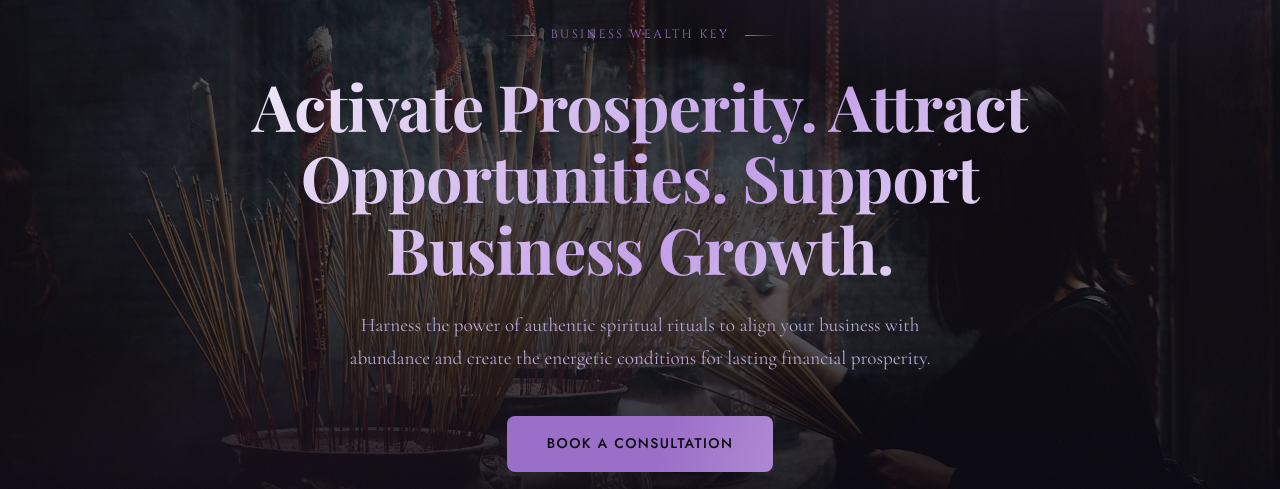
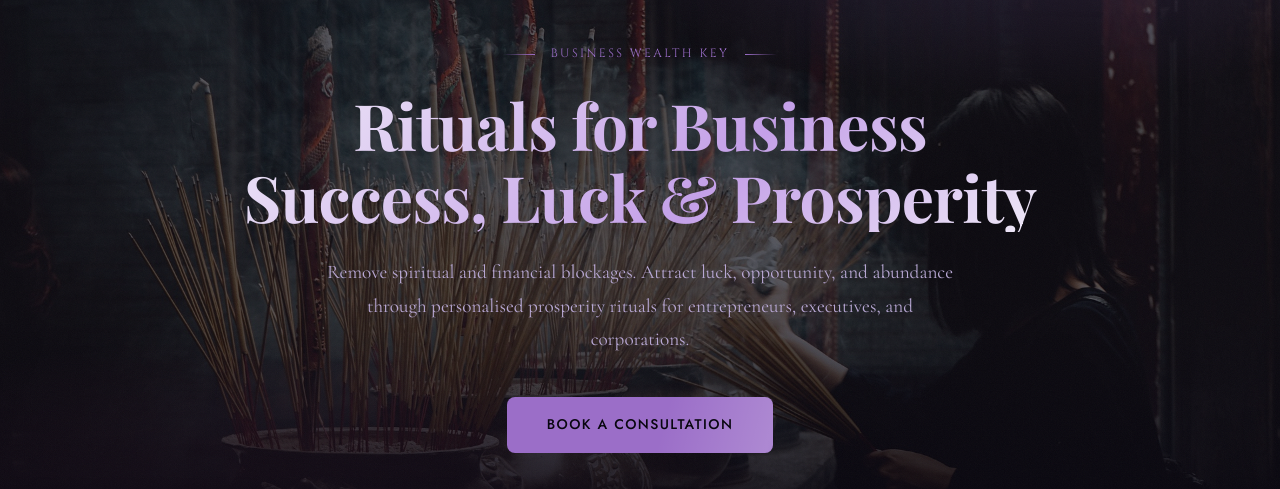
Before and after one commit to nehcracker/Business-Wealth-Key, a React (Vite) app: page /services/prosperity-rituals in a window 1280 px wide. Shown: the part 184-673 px from the top of the page. Built offline with nearby package versions, Linux system fonts and the light colour scheme; no server answers; a web font is replaced by a local one.

Commit message:
seo: update prosperity-rituals hero title and subtitle with target keywords

```diff
--- a/src/pages/ProsperityRituals/ProsperityRituals.jsx
+++ b/src/pages/ProsperityRituals/ProsperityRituals.jsx
@@ -10,7 +10,7 @@ import WhoWeServe from '../../components/common/WhoWeServe/WhoWeServe'
 import FAQAccordion from '../../components/common/FAQAccordion/FAQAccordion'
 import { faqData } from '../../utils/faqData'
 import { processStepsData } from '../../utils/processStepsData'
-import { generateBreadcrumbSchema } from '../../utils/structuredData'
+import { generateBreadcrumbSchema, generateServiceSchema, generateFAQSchema } from '../../utils/structuredData'
 import { IconShield, IconDiamond, IconCrown, IconGlobe, IconFlame } from '../../assets/icons'
 import heroImage from '../../assets/images/services/Business-Prosperity-Rituals.jpg'
 import './ProsperityRituals.css'
@@ -69,19 +69,27 @@ export default function ProsperityRituals() {
     { name: 'Services', slug: '/services' },
     { name: 'Prosperity Rituals', slug: '/services/prosperity-rituals' },
   ])
+  const serviceSchema = generateServiceSchema({
+    name:        'Business Prosperity Rituals',
+    description: 'Activate prosperity, attract opportunities, and support business growth through powerful prosperity rituals. Individual and corporate programs available.',
+    slug:        '/services/prosperity-rituals',
+  })
+  const faqSchema = generateFAQSchema(faqData['prosperity-rituals'])
 
   return (
     <>
       {seo}
       <Helmet>
         <script type="application/ld+json">{JSON.stringify(breadcrumb)}</script>
+        <script type="application/ld+json">{JSON.stringify(serviceSchema)}</script>
+        <script type="application/ld+json">{JSON.stringify(faqSchema)}</script>
       </Helmet>
 
       <HeroSection
         image={heroImage}
         imageAlt="Prosperity Rituals — Business Wealth Key"
-        title="Activate Prosperity. Attract Opportunities. Support Business Growth."
-        subtitle="Harness the power of authentic spiritual rituals to align your business with abundance and create the energetic conditions for lasting financial prosperity."
+        title="Rituals for Business Success, Luck & Prosperity"
+        subtitle="Remove spiritual and financial blockages. Attract luck, opportunity, and abundance through personalised prosperity rituals for entrepreneurs, executives, and corporations."
         ctaPrimary={{ label: 'Book a Consultation', href: '/contact' }}
         align="center"
       />
```
